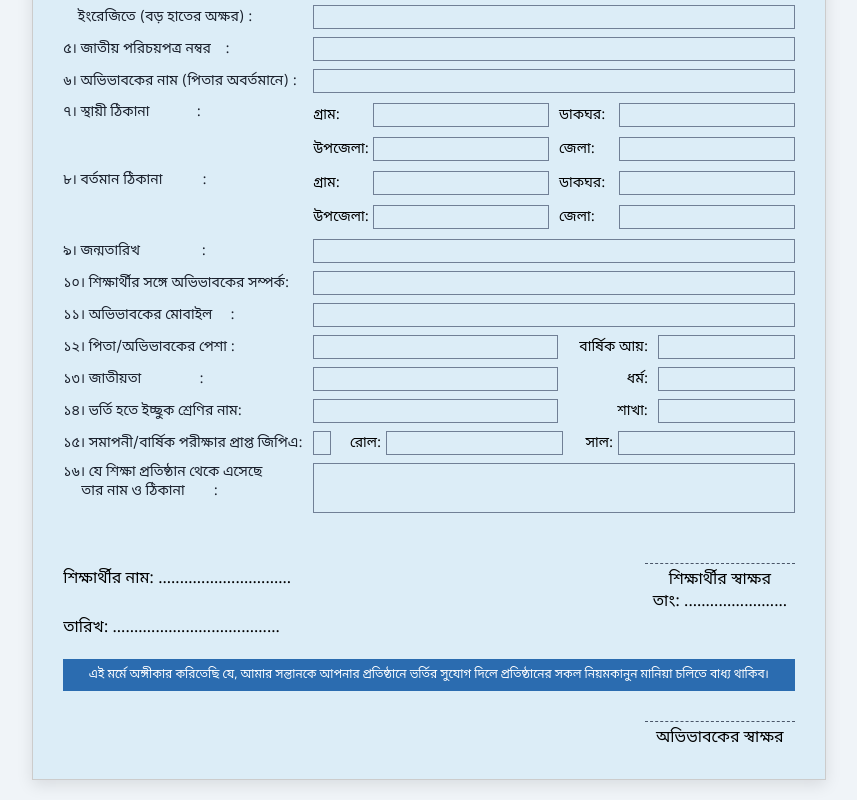
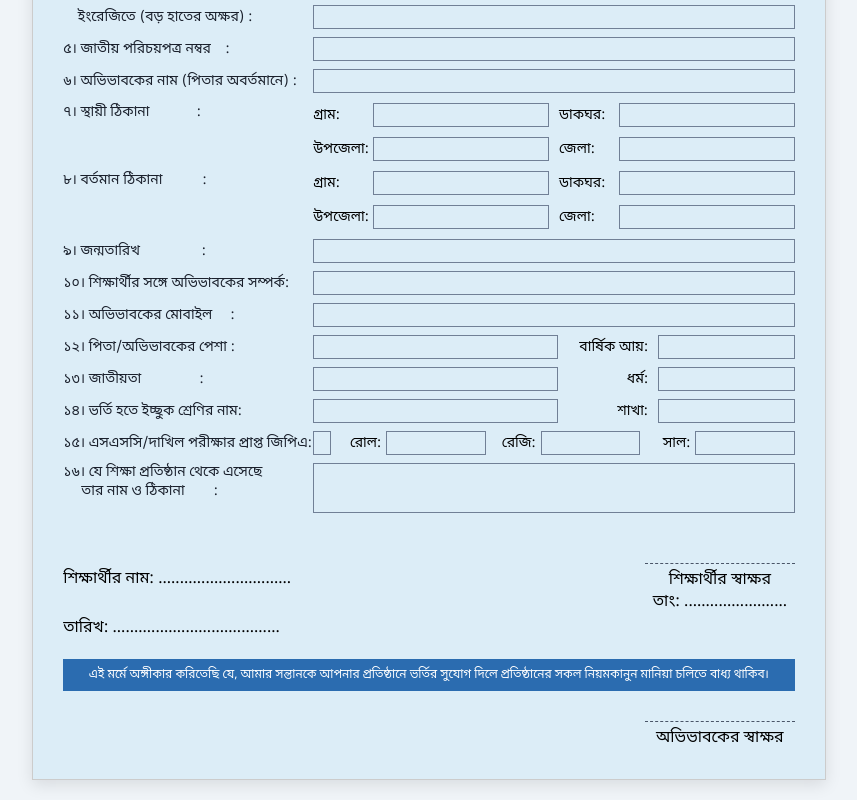
Before and after one commit to economist-bd/Jusc-form, a plain HTML site: page index.html in a window 1280 px wide. Shown: the part 553-1353 px from the top of the page, without its empty margins (211-1068 px from the left). Drawn offline with Linux system fonts and the light colour scheme.

Commit message:
Update index.html

```diff
--- a/index.html
+++ b/index.html
@@ -475,11 +475,15 @@
                 </div>
 
                 <div class="form-group">
-                    <div class="form-label">১৫। সমাপনী/বার্ষিক পরীক্ষার প্রাপ্ত জিপিএ:</div>
+                    <div class="form-label">১৫। এসএসসি/দাখিল পরীক্ষার প্রাপ্ত জিপিএ:</div>
                     <div class="multi-input-row">
                         <input type="text" class="form-input">
                         <div class="address-item">
                             <label style="min-width: 40px; text-align: right; padding-right: 5px;">রোল:</label>
+                            <input type="text" class="form-input">
+                        </div>
+                        <div class="address-item">
+                            <label style="min-width: 40px; text-align: right; padding-right: 5px;">রেজি:</label>
                             <input type="text" class="form-input">
                         </div>
                         <div class="address-item">
```
